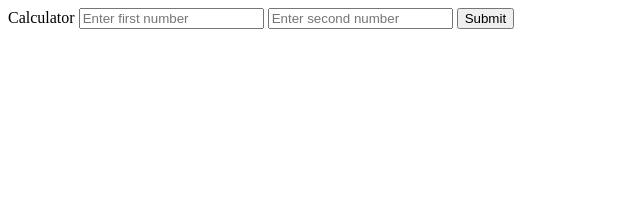
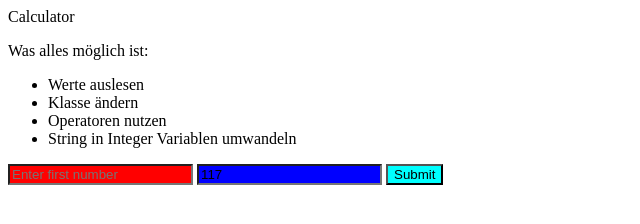
Before and after one commit to manuelwecker/calculator, a website with bundled scripts: page dist/index.html in a window 1280 px wide. Shown: the whole page, without its empty margins (0-640 px from the left). Built offline with nearby package versions, Linux system fonts and the light colour scheme.

Commit message:
update parcel to version 7.7.1

```diff
--- a/dist/index.html
+++ b/dist/index.html
@@ -4,14 +4,36 @@
     <meta charset="UTF-8">
     <meta name="viewport" content="width=device-width, initial-scale=1.0">
     <meta http-equiv="X-UA-Compatible" content="ie=edge">
+    <style>input[name="first"] {
+        background-color: red;
+      }
+      input[name="second"] {
+        background-color: blue;
+      }
+      .submit {
+        background-color: aqua;
+      }</style>
     <title>Document</title>
   </head>
   <body>
     Calculator
+
+    <p>Was alles möglich ist:</p>
+    <ul>
+      <li>Werte auslesen</li>
+      <li>Klasse ändern</li>
+      <li>Operatoren nutzen</li>
+      <li>String in Integer Variablen umwandeln</li>
+    </ul>
+
     <input type="number" name="first" placeholder="Enter first number">
-    <input type="number" name="second" placeholder="Enter second number">
+    <input type="number" name="second" placeholder="Enter second number" value="117">
     <button class="submit">Submit</button>
     <!-- Please implement scripts before the closing body tag -->
     <script src="/src.e31bb0bc.js"></script>
+    <!-- you can also use inline javascript -->
+    <!-- <script>
+      alert("another alert");
+    </script> -->
   </body>
 </html>
```
Also changed, not shown: 1 other file.
